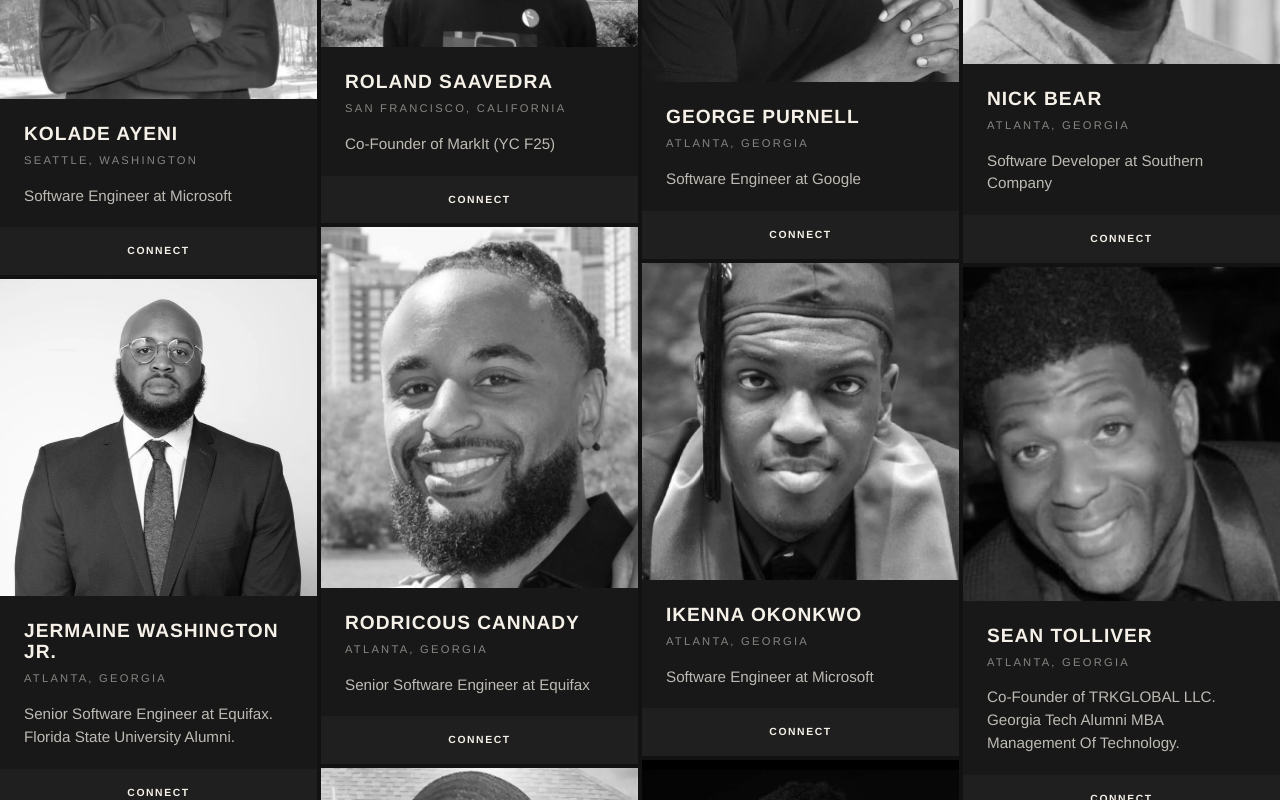
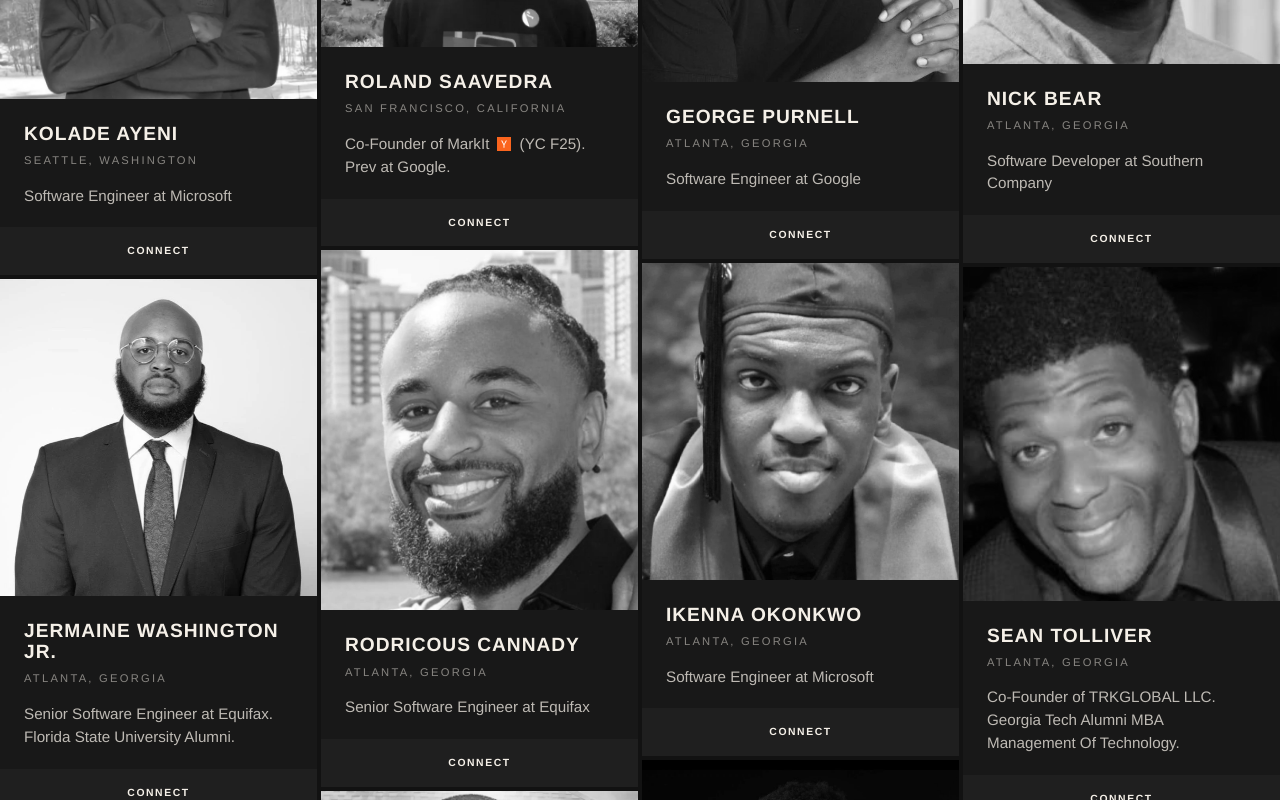
Before and after one commit to sheldenr/vrtue-web, a React (Vite) app: page / in a window 1280 px wide. Shown: the part 840-1640 px from the top of the page. Built offline with nearby package versions, Linux system fonts and the light colour scheme.

Commit message:
Added YC tile

```diff
--- a/src/components/TalentCard.jsx
+++ b/src/components/TalentCard.jsx
@@ -1,7 +1,22 @@
 import React from 'react';
+import ycIcon from '../assets/ycombinator-tile.svg';
 
-const TalentCard = ({ name, location, role, socialLink, image, aspectRatio, isCTA }) => {
+const TalentCard = ({ name, location, role, socialLink, image, aspectRatio, isCTA, isYC }) => {
   const isPlaceholder = name === 'TBD' || !image;
+
+  const renderRole = () => {
+    if (isYC && role.includes('MarkIt')) {
+      const parts = role.split('MarkIt');
+      return (
+        <>
+          {parts[0]}MarkIt
+          <img src={ycIcon} alt="YC" className="yc-badge" />
+          {parts[1]}
+        </>
+      );
+    }
+    return role;
+  };
 
   return (
     <div className={`talent-card ${isCTA ? 'talent-card-cta' : ''}`}>
@@ -18,7 +33,7 @@
       <div className="talent-info-static">
         <h3 className="talent-name">{name}</h3>
         <p className="talent-location">{location}</p>
-        <p className="talent-role">{role}</p>
+        <p className="talent-role">{renderRole()}</p>
         <div className="talent-links">
           <a href={socialLink} className="talent-social-link" target="_blank" rel="noopener noreferrer">
             {isCTA ? 'Join Us' : 'Connect'}
@@ -29,4 +44,5 @@
   );
 };
 
+
 export default TalentCard;
--- a/src/index.css
+++ b/src/index.css
@@ -993,12 +993,26 @@
   font-family: var(--font-body);
   font-size: 0.95rem;
   line-height: 1.5;
-  opacity: 0.75;
+  color: rgba(245, 240, 232, 0.75);
   margin-bottom: 20px;
   display: -webkit-box;
   -webkit-line-clamp: 4;
   -webkit-box-orient: vertical;
   overflow: hidden;
+}
+
+.yc-badge {
+  display: inline-block;
+  height: 14px;
+  width: 14px;
+  vertical-align: middle;
+  margin-left: 8px;
+  margin-right: 4px;
+  border-radius: 0 !important;
+  position: relative;
+  top: -1px;
+  filter: none !important;
+  opacity: 1 !important;
 }
 
 .talent-links {
--- a/src/pages/Home.jsx
+++ b/src/pages/Home.jsx
@@ -18,7 +18,7 @@
 
 const talentData = [
   { id: 16, name: 'Kolade Ayeni', location: 'Seattle, Washington', role: 'Software Engineer at Microsoft', socialLink: 'https://www.linkedin.com/in/kolade-ayeni/', image: koladeImage, aspectRatio: '0.86/1' },
-  { id: 15, name: 'Roland Saavedra', location: 'San Francisco, California', role: 'Co-Founder of MarkIt (YC F25)', socialLink: 'https://www.linkedin.com/in/rsaav/', image: rolandImage, aspectRatio: '1/1' },
+  { id: 15, name: 'Roland Saavedra', location: 'San Francisco, California', role: 'Co-Founder of MarkIt (YC F25). Prev at Google.', socialLink: 'https://www.linkedin.com/in/rsaav/', image: rolandImage, aspectRatio: '1/1', isYC: true },
   { id: 14, name: 'George Purnell', location: 'Atlanta, Georgia', role: 'Software Engineer at Google', socialLink: 'https://www.linkedin.com/in/georgewpurnell/', image: georgeImage, aspectRatio: '0.9/1' },
   { id: 9, name: 'Nick Bear', location: 'Atlanta, Georgia', role: 'Software Developer at Southern Company', socialLink: 'https://www.linkedin.com/in/nickbear/', image: nickImage, aspectRatio: '0.95/1' },
   { id: 5, name: 'Jermaine Washington Jr.', location: 'Atlanta, Georgia', role: 'Senior Software Engineer at Equifax. Florida State University Alumni.', socialLink: 'https://www.linkedin.com/in/jermainewashingtonjr/', image: jermaineImage, aspectRatio: '1/1' },
```
Also changed, not shown: src/assets/ycombinator-tile.svg (added).
